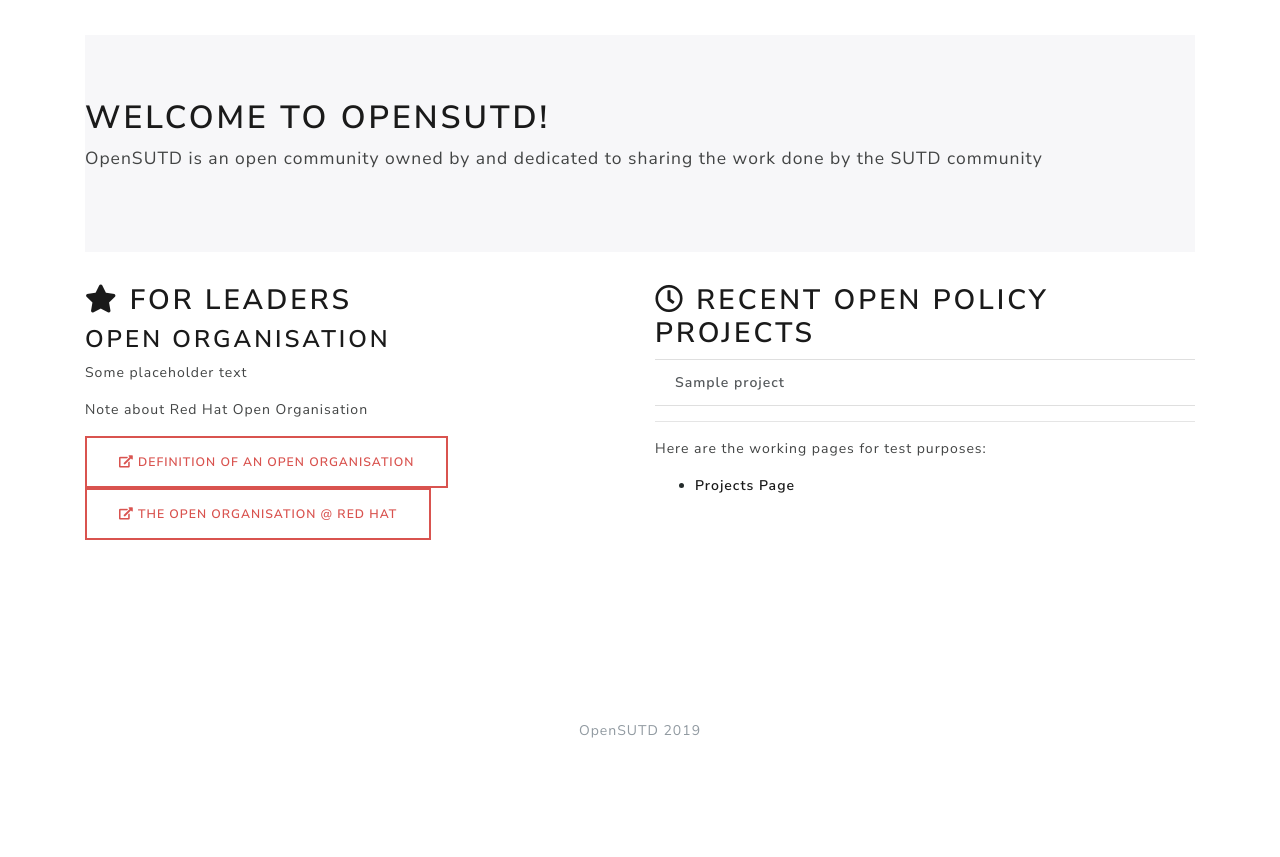
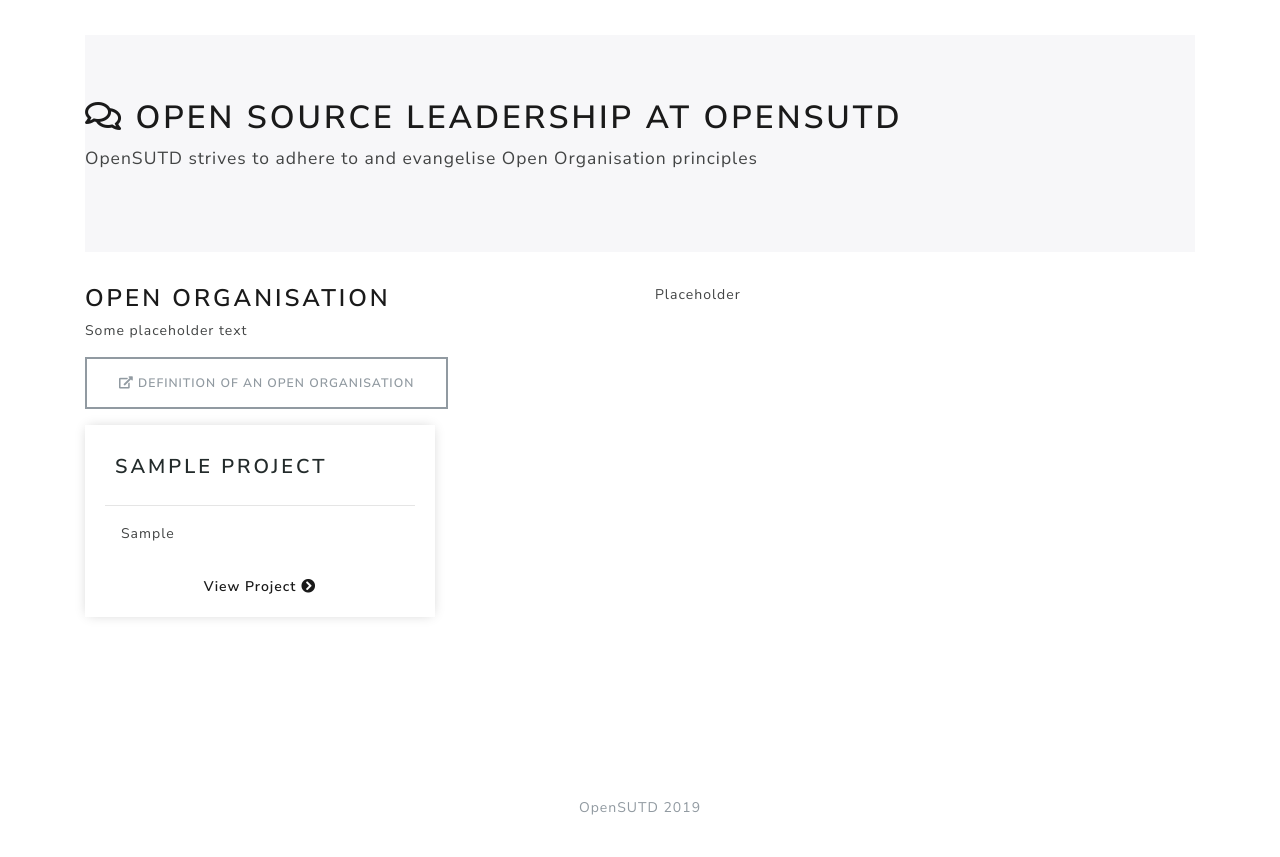
Before and after one commit to OpenSUTD/web-platform-prototype, a Django app: template projects/templates/opensutd/leaders.html in a window 1280 px wide. Shown: the part 73-930 px from the top of the page. Run offline with Django 3.2, Linux system fonts and the light colour scheme; tables that the repository leaves empty hold one stand-in row (values such as "Sample post"); the template is opened without the code that fills it: values that come from a table or form of the project are taken from there, most other values are stand-ins (such as "Sample title", 1, 10 or a date in 2020); some libraries are stand-ins or nearby versions.

Commit message:
Beefed up content pages

```diff
--- a/projects/templates/opensutd/leaders.html
+++ b/projects/templates/opensutd/leaders.html
@@ -2,43 +2,45 @@
 {% block content %}
 
 <div class="jumbotron jumbotron-fluid full-width-header">
-    <h1>Welcome to OpenSUTD!</h1>
-    <p class="lead">OpenSUTD is an open community owned by and dedicated to sharing the work done by the SUTD community
+    <h1><i class="far fa-comments"></i> Open Source Leadership at OpenSUTD</h1>
+    <p class="lead">OpenSUTD strives to adhere to and evangelise Open Organisation principles
     </p>
 </div>
 
 <div class="row">
-
     <div class="col-sm">
-        <h2><i class="fas fa-star"></i> For Leaders</h2>
         <h3>Open Organisation</h3>
         <p>Some placeholder text</p>
-        <p>Note about Red Hat Open Organisation</p>
-        <a class="btn btn-outline-danger" href="https://opensource.com/open-organization/resources/open-org-definition"
-            role="button"><i class="fas fa-external-link-alt"></i> Definition of an Open Organisation</a>
-        <a class="btn btn-outline-danger" href="https://www.redhat.com/en/explore/the-open-organization-book"
-            role="button"><i class="fas fa-external-link-alt"></i> The Open Organisation @ Red Hat</a>
+        <a class="btn btn-outline-secondary"
+            href="https://opensource.com/open-organization/resources/open-org-definition" role="button"><i
+                class="fas fa-external-link-alt"></i> Definition of an Open Organisation</a>
     </div>
+    <div class="col-sm">
+        <p>Placeholder</p>
+    </div>
+</div>
 
-    <div class="col-sm">
-        <h2><i class="far fa-clock"></i> Recent Open Policy Projects</h2>
-        {% if recent_projects_list %}
-        <!-- start iteration -->
-        <div class="list-group list-group-flush" style="width: 100%">
-            {% for project_item in recent_projects_list %}
-            <a href="projects/{{ project_item.project_uid }}/"
-                class="list-group-item list-group-item-action">{{ project_item.title }}</a>
-            {% endfor %}
+<div class="row">
+    {% if policy_projects_list %}
+    <!-- start iteration -->
+    {% for project in policy_projects_list %}
+    <div class="col-sm-4" style="margin-top: 1rem">
+        <div class="project-card-sm">
+            <div class="card-body">
+                <h4 class="card-title">{{ project.title }}</h4>
+                <hr>
+                <p class="card-text">{{ project.caption }}</p>
+                <div class="row" style="display: flex; justify-content: space-around">
+                    <a href="/projects/{{ project_item.project_uid }}" class="card-link">
+                        View Project <i class="fas fa-chevron-circle-right"></i></a>
+                </div>
+            </div>
         </div>
-        {% else %}
-        <p>Error! No projects are available.</p>
-        {% endif %}
-        <hr>
-        <p>Here are the working pages for test purposes:</p>
-        <ul>
-            <li><a href="{% url 'projects:approval' %}">Projects Page</a></li>
-        </ul>
     </div>
+    {% endfor %}
+    {% else %}
+    <p>Error! No projects are available.</p>
+    {% endif %}
+</div>
 
-</div>
 {% endblock %}
--- a/projects/templates/opensutd/user.html
+++ b/projects/templates/opensutd/user.html
@@ -32,10 +32,6 @@
 </div>
 <div class="row">
     {% for project in user_projects %}
-        <!-- <li class="list-group-item">
-            <h5>{{ project.title }}</h5>
-            <p>{{ project.caption }}</p>
-        </li> -->
         <div class="col-sm-4" style="margin-top: 1rem">
                 <div class="project-card-sm">
                     <!-- <img src="{{ project_item.featured_image }}" class="card-img-top" > -->
```
Also changed, not shown: demo_data.csv (+9 -8 lines), projects/templates/opensutd/educators.html (+25 -22 lines), projects/templates/opensutd/students.html (+28 -21 lines), projects/views.py (+12 -3 lines).
